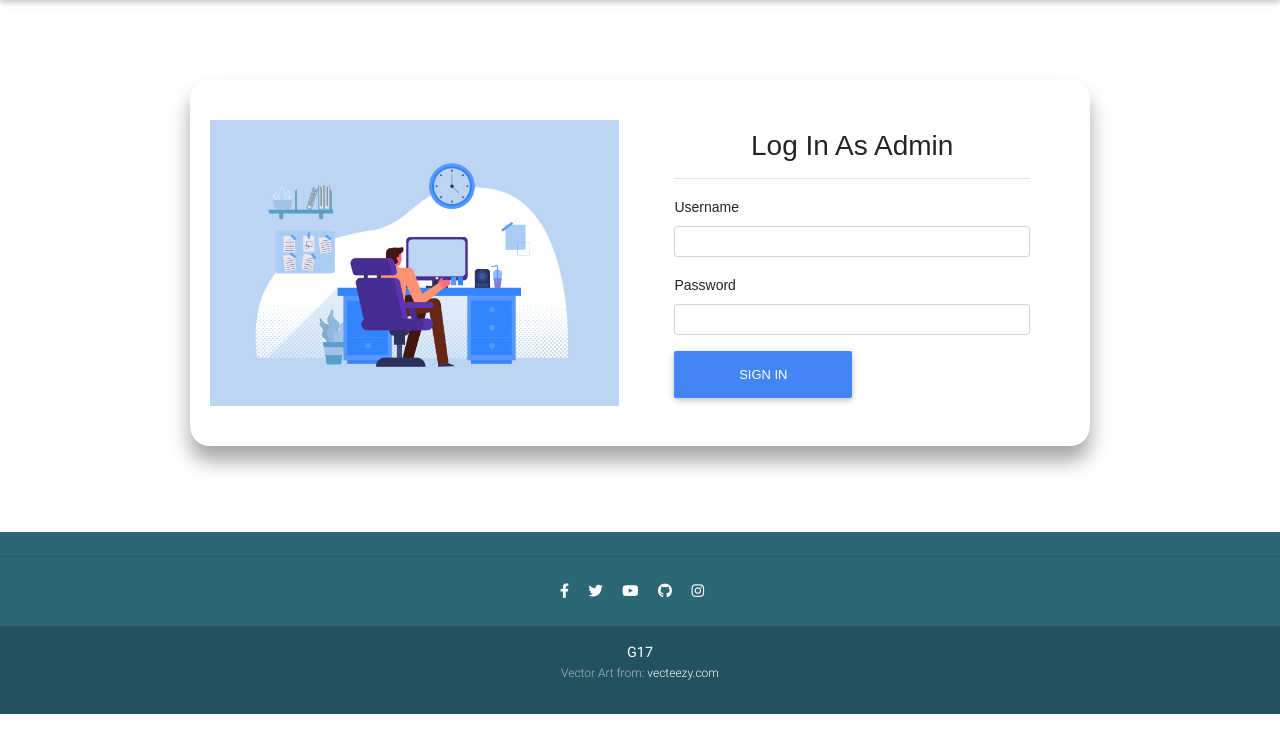
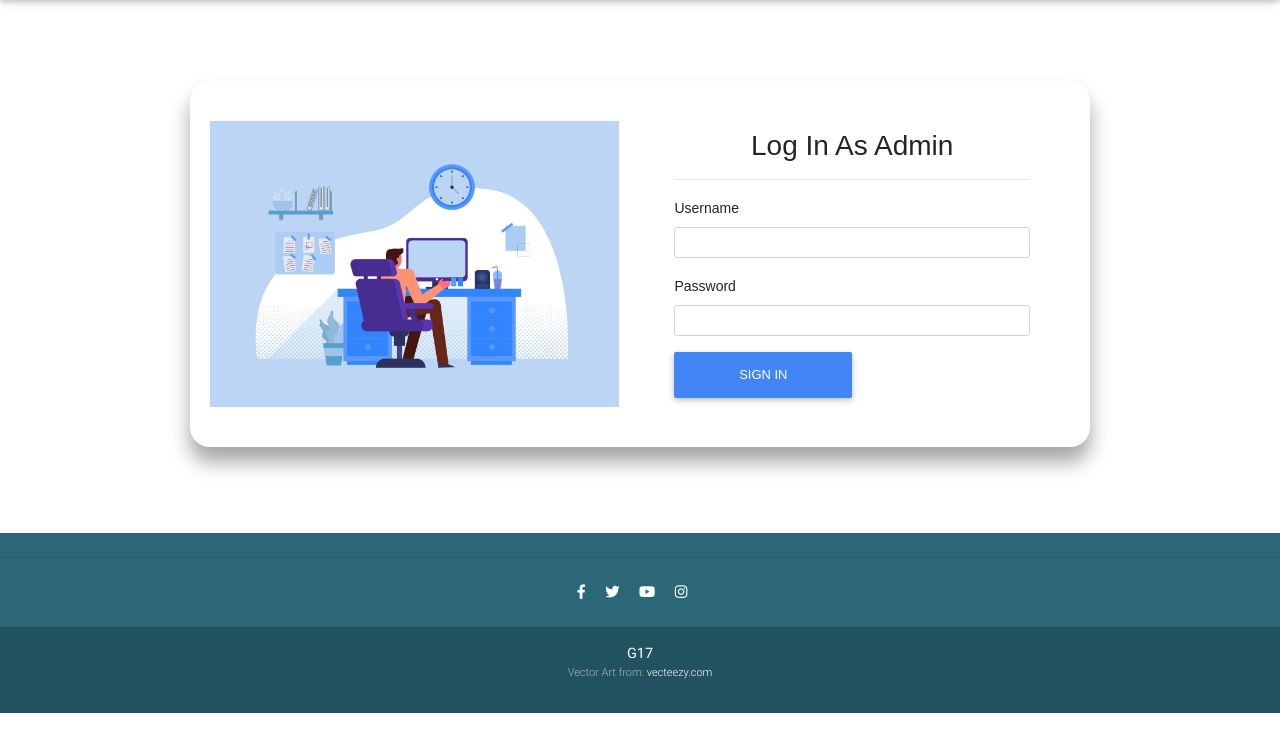
Before and after one commit to ssheoran13/fcs-ecommerce, a Django app: template templates/login_admin.html in a window 1280 px wide. Shown: the part 69-800 px from the top of the page. Run offline with Django 3.2, Linux system fonts and the light colour scheme; the template is opened without the code that fills it, so the values that code supplies are empty; parts of the project's set-up code (start-up, migrations or seed data) failed here and were passed over; some libraries are stand-ins or nearby versions.

Commit message:
changed footer

```diff
--- a/templates/footer.html
+++ b/templates/footer.html
@@ -1,38 +1,14 @@
 <footer class="page-footer text-center font-small mt-4 wow fadeIn">
-
     <hr class="my-4">
-
-    <!-- Social icons -->
     <div class="pb-4">
-        <a href="" target="_blank">
-            <i class="fab fa-facebook-f mr-3"></i>
-        </a>
-
-        <a href="" target="_blank">
-            <i class="fab fa-twitter mr-3"></i>
-        </a>
-
-        <a href="" target="_blank">
-            <i class="fab fa-youtube mr-3"></i>
-        </a>
-
-        <a href="" target="_blank">
-            <i class="fab fa-github mr-3"></i>
-        </a>
-
-        <a href="" target="_blank">
-            <i class="fab fa-instagram mr-3"></i>
-        </a>
-
-
+        <a href=""><i class="fab fa-facebook-f mr-3"></i></a>
+        <a href=""><i class="fab fa-twitter mr-3"></i></a>
+        <a href=""><i class="fab fa-youtube mr-3"></i></a>
+        <a href=""><i class="fab fa-instagram mr-3"></i></a>
     </div>
-    <!-- Social icons -->
-
-    <!--Copyright-->
     <div class="footer-copyright py-3">
-        <a href="#" target="_blank"><strong>G17</strong></a>
-        <p style="font-size:12px;">Vector Art from: <a href="https://www.vecteezy.com">vecteezy.com</a></p>
+        <a href="#"><strong>G17</strong></a>
+        <p style="font-size:11px">Vector Art from: <a href="https://www.vecteezy.com" style="font-size:11px">vecteezy.com</a></p>
     </div>
-    <!--/.Copyright-->
 
 </footer>
```
